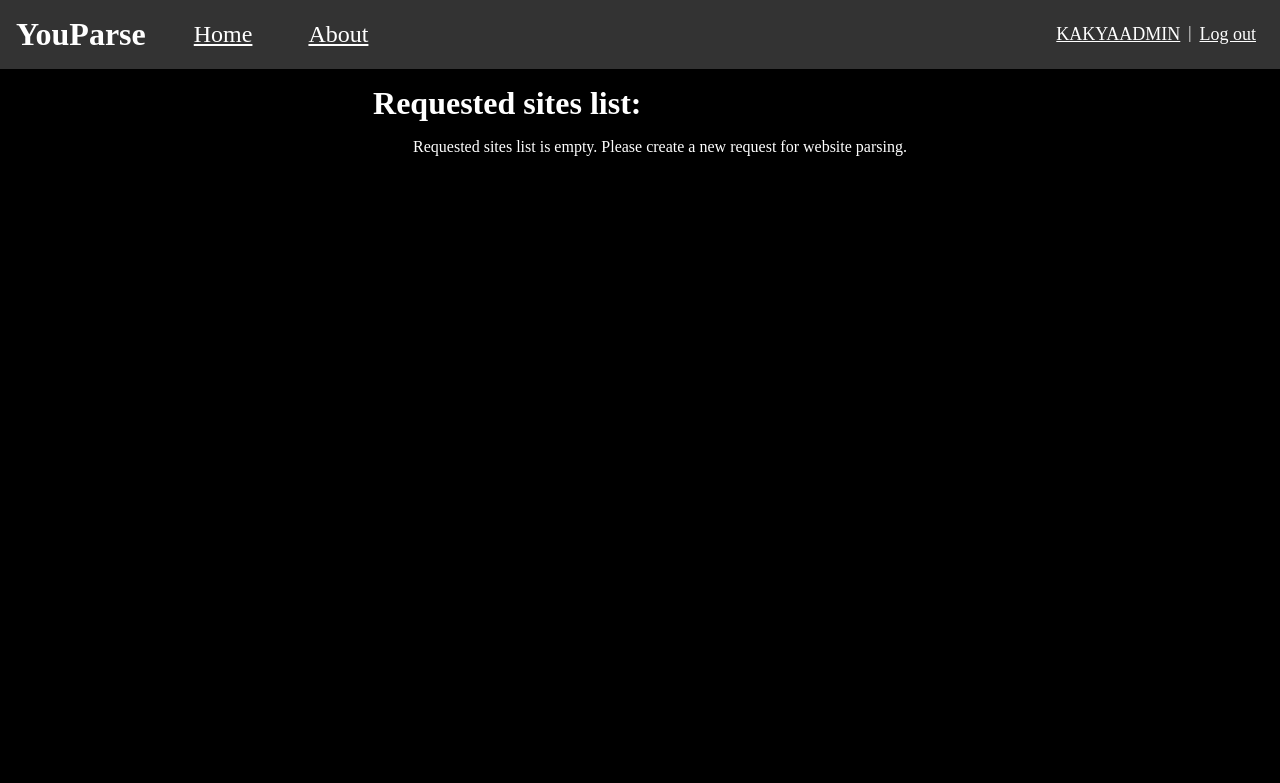
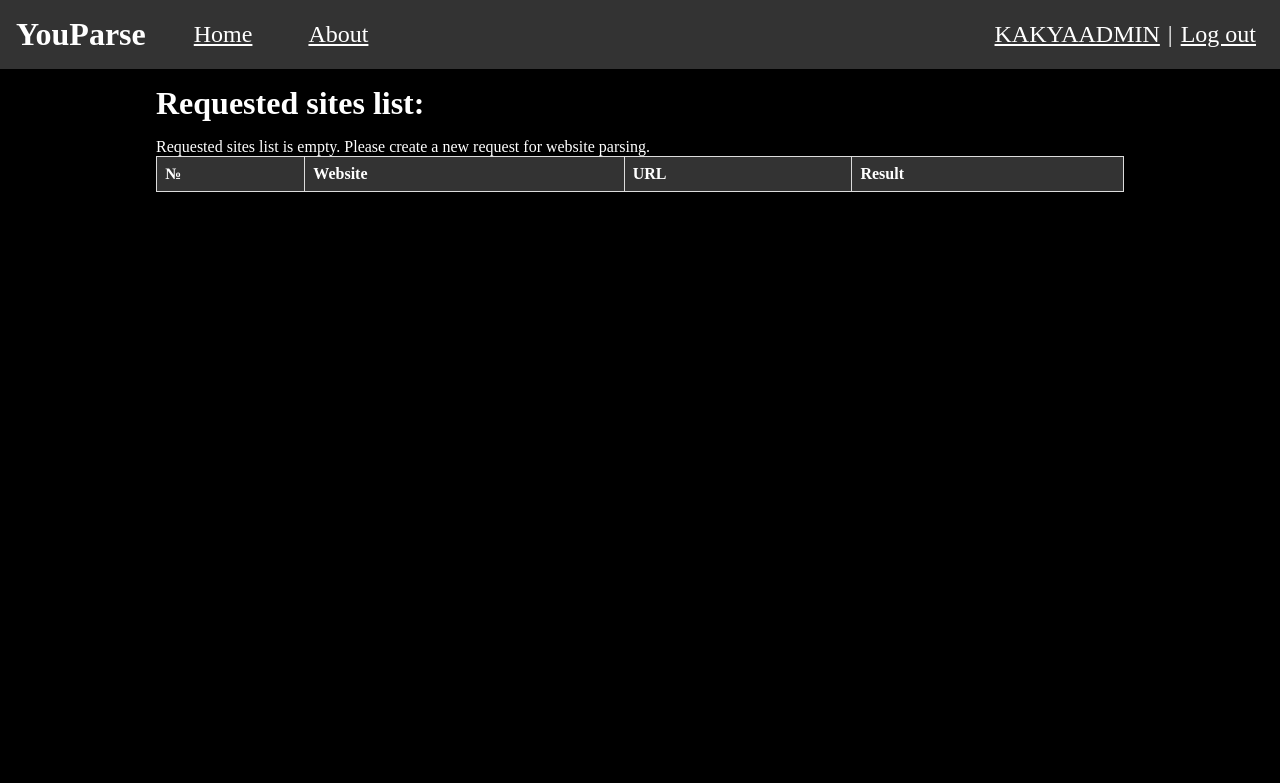
Before and after one commit to KAKYADEV/Django-Parser, a Django app: page /sites/ in a window 1280 px wide. Shown: the top 783 px of the page. Run offline with Django 5.2, Linux system fonts and the light colour scheme; a user stored in the database is signed in; data comes from the database, SQL or seed files in the repository; lists and menus that the app fills with data are empty; parts of the project's set-up code (start-up, migrations or seed data) failed here and were passed over.

Commit message:
Add table layout for req_sites_list and style adjustments in CSS

```diff
--- a/parser/parse/static/parse/stile1.css
+++ b/parser/parse/static/parse/stile1.css
@@ -32,6 +32,13 @@
     display: flex;
     flex-direction: column;
     align-items: center;
+    margin-inline: auto;
+    margin-bottom: 1rem;
+    padding-inline: 1rem;
+  }
+
+  .table-container {
+    inline-size: 1000px;
     margin-inline: auto;
     margin-bottom: 1rem;
     padding-inline: 1rem;
@@ -73,7 +80,6 @@
   a {
     color: white;
     text-decoration: underline;
-    font-size: 18px;
     margin-inline: 0.5rem;
   }
 
@@ -116,18 +122,47 @@
   .login-section {
     display: flex;
     margin-left: auto;
+    font-size: 1.5em;
   }
 
   .navigation {
     color: white;
     text-decoration: underline;
-    font-size: 18px;
     display: flex;
     margin-inline-start: 3rem;
-    font-size: 1.5rem;
+    font-size: 1.5em;
   }
 
   li {
       margin: 0.5rem;
   }
+
+  table {
+    inline-size: 100%;
+    counter-reset: rowNumber;
+    border: 1px solid #ddd;
+    border-collapse: collapse;
+  }
+
+  /* Каждая строка в теле таблицы увеличивает счетчик на 1 */
+  tbody tr {
+    counter-increment: rowNumber;
+  }
+
+  /* Выводим номер в первую ячейку каждой строки */
+  tbody tr td:first-child::before {
+    content: counter(rowNumber);
+  }
+
+  th {
+    background-color: #333;
+    text-align: left;
+    padding: 8px;
+    border: 1px solid #ddd;
+  }
+
+  td {
+    padding: 8px;
+    border: 1px solid #ddd;
+  }
 }
--- a/parser/parse/templates/parse/req_sites_list.html
+++ b/parser/parse/templates/parse/req_sites_list.html
@@ -1,18 +1,35 @@
 {% extends 'parse/base.html' %}
 
 {% block content %}
-<div class="container">
+<div class="table-container">
     <h1>{{ header }}</h1>
-    <ol>
-        {% for site in sites %}
-            {% if site.parsed_data %}
-                <li>{{ site }} <a href="{% url 'parsed_data_detail' site.parsed_data.id %}">Check result</a></li>
-            {% else %}
-                <li>{{ site }} | No results</li>
-            {% endif %}
+    <table>
+        <thead>
+            <tr>
+                <th>№</th>
+                <th>Website</th>
+                <th>URL</th>
+                <th>Result</th>
+            </tr>
+        </thead>
+        <tbody>
+            {% for site in sites %}
+            <tr>
+                <td></td>
+                <td>{{ site.name }}</td>
+                <td><a href="{{site.url}}">{{site.url}}</a></td>
+                <td>
+                    {% if site.parsed_data %}
+                        <a href="{% url 'parsed_data_detail' site.parsed_data.id %}">Check result</a>
+                    {% else %}
+                        No results
+                    {% endif %}
+                </td>
+            </tr>
             {% empty %}
                 <p>{{ empty_message }}</p>
             {% endfor %}
-        </ol>
+        </tbody>
+    </table>
 </div>
 {% endblock %}
```
